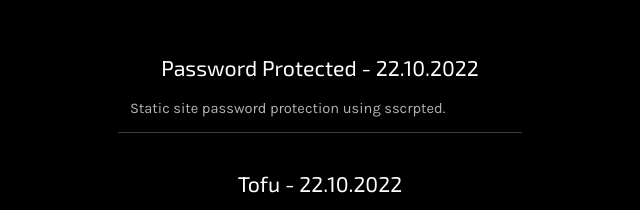
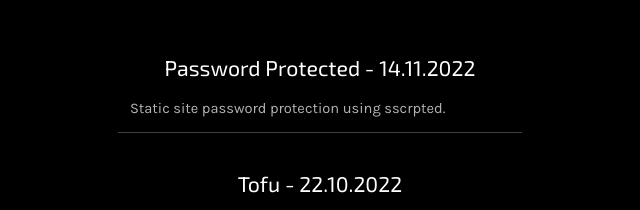
Before and after one commit to vv4t/vv4t.github.io, a plain HTML site: page demo/index.html in a window 1280 px wide. Shown: the part 183-393 px from the top of the page, 320-960 px from the left. Drawn offline with Linux system fonts and the light colour scheme.

Commit message:
wrong date

```diff
--- a/demo/index.html
+++ b/demo/index.html
@@ -14,7 +14,7 @@
 			<div class="content">
         <a href="pwd">
           <div class="post">
-            <h2>Password Protected - 22.10.2022</h2>
+            <h2>Password Protected - 14.11.2022</h2>
             <p>
               Static site password protection using sscrpted.
             </p>
```
